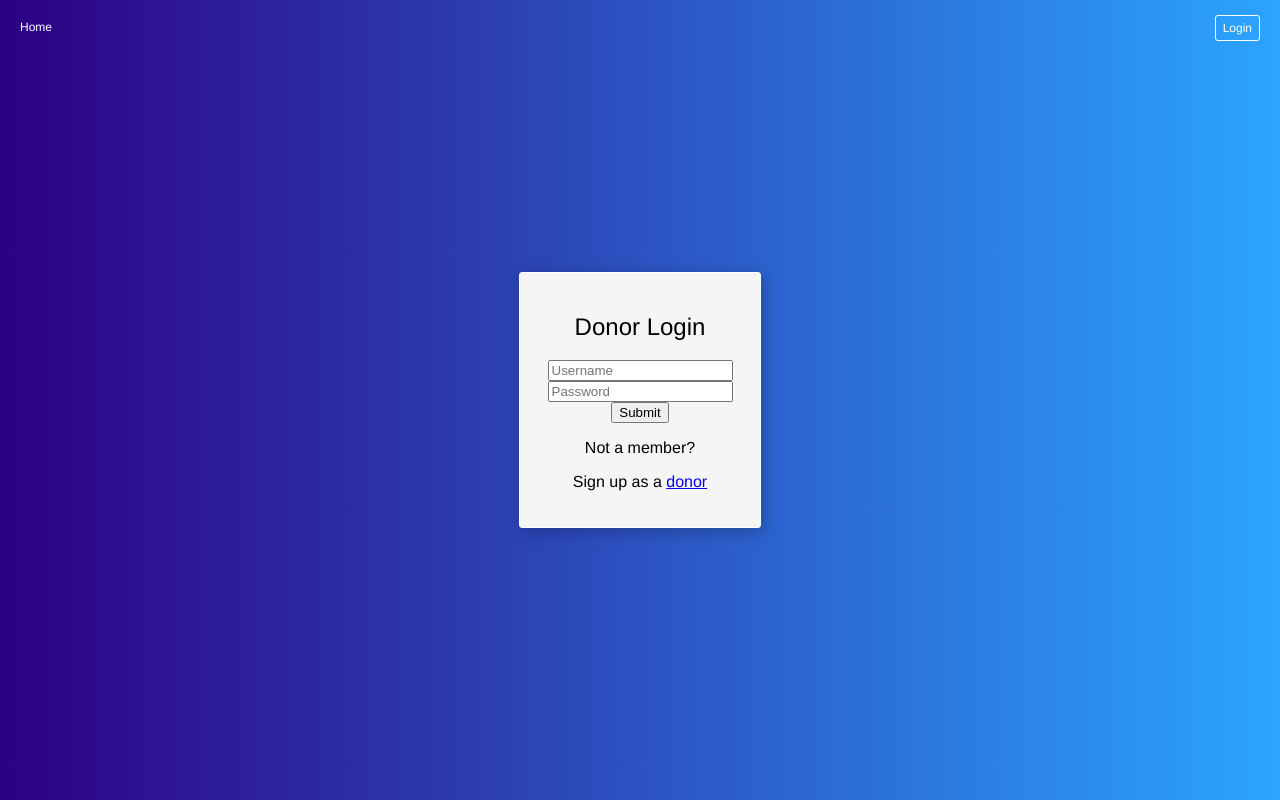
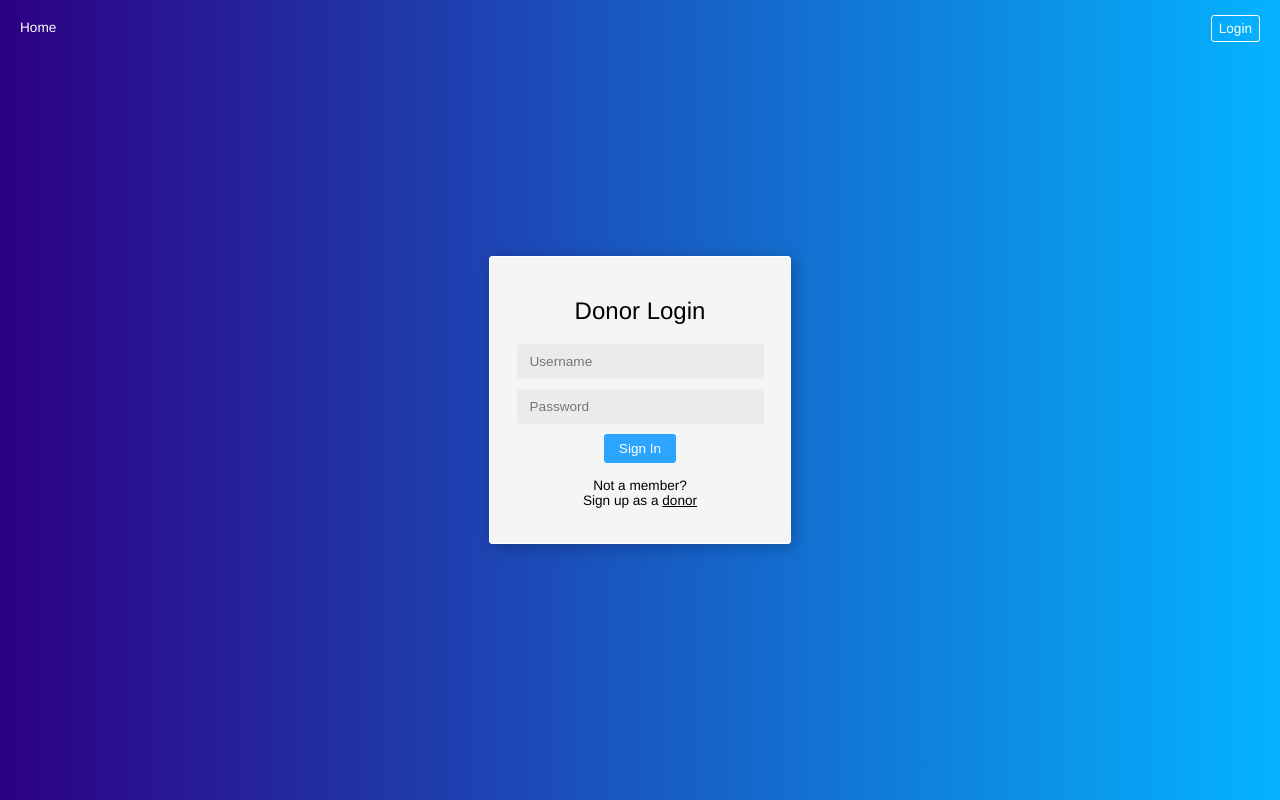
Before and after one commit to AdamTowers/donatr-front-end, a React (Create React App) app: page /donor-login in a window 1280 px wide. Built offline with nearby package versions, Linux system fonts and the light colour scheme.

Commit message:
donor register form styling

```diff
--- a/src/components/DonorLogin.js
+++ b/src/components/DonorLogin.js
@@ -52,6 +52,7 @@ export default class DonorLogin extends Component {
           <form onSubmit={(event) => this.handleSubmit(event)}>
             <h2>Donor Login</h2>
             <input
+              className='text-input'
               type='text'
               name='username'
               value={this.state.username}
@@ -59,18 +60,19 @@ export default class DonorLogin extends Component {
               onChange={(event) => this.handleChange(event)}
             />
             <input
+              className='text-input'
               type='password'
               name='password'
               value={this.state.password}
               placeholder='Password'
               onChange={(event) => this.handleChange(event)}
             />
-            <input type='submit' />
+          <input className='submit-button' type='submit' value='Sign In' />
           </form>
-          { this.state.error ? <p>{this.state.error}</p> : ''}
-          <div>
-            <p>Not a member?</p>
-            <p>Sign up as a <NavLink to='/donor-register'>donor</NavLink></p>
+          { this.state.error ? <div className='errors-box'><p>{this.state.error}</p></div> : ''}
+          <div className='sign-up'>
+            <p>Not a member?<br/>
+            Sign up as a <NavLink to='/donor-register'>donor</NavLink></p>
           </div>
         </div>
       </div>
--- a/src/components/DonorRegister.js
+++ b/src/components/DonorRegister.js
@@ -57,7 +57,9 @@ export default class UserRegister extends Component {
         <div className='card register'>
           <form onSubmit={(event) => this.handleSubmit(event)}>
             <h2>Donor Registration</h2>
+            <div class='flex'>
               <input
+                className='text-input text-input-flex'
                 type='text'
                 name='username'
                 value={this.state.username}
@@ -65,6 +67,7 @@ export default class UserRegister extends Component {
                 onChange={(event) => this.handleChange(event)}
               />
               <input
+                className='text-input text-input-flex-half'
                 type='text'
                 name='first_name'
                 value={this.state.first_name}
@@ -72,6 +75,7 @@ export default class UserRegister extends Component {
                 onChange={(event) => this.handleChange(event)}
               />
               <input
+                className='text-input text-input-flex-half'
                 type='text'
                 name='last_name'
                 value={this.state.last_name}
@@ -79,6 +83,7 @@ export default class UserRegister extends Component {
                 onChange={(event) => this.handleChange(event)}
               />
               <input
+                className='text-input text-input-flex'
                 type='text'
                 name='email'
                 value={this.state.email}
@@ -86,15 +91,21 @@ export default class UserRegister extends Component {
                 onChange={(event) => this.handleChange(event)}
               />
               <input
+                className='text-input text-input-flex'
                 type='password'
                 name='password'
                 value={this.state.password}
                 placeholder='Password'
                 onChange={(event) => this.handleChange(event)}
               />
-          <input type='submit' value='Sign Up'/>
+            </div>
+            <input
+              className='submit-button'
+              type='submit'
+              value='Sign Up'
+              />
           </form>
-          { this.state.errors.length > 0 ? <div>{errors}</div> : ''}
+          { this.state.errors.length > 0 ? <div className='errors-box'>{errors}</div> : ''}
         </div>
       </div>
     )
--- a/src/index.css
+++ b/src/index.css
@@ -23,7 +23,7 @@ h1, h2 {
 /* APP */
 
 .app-container {
-  background: linear-gradient(to right, #2D0083, #2BA5FF);
+  background: linear-gradient(to right, #2D0083, #04b3ff);
   position: absolute;
   min-height: 100%;
   min-width: 100%;
@@ -35,7 +35,7 @@ h1, h2 {
 .navbar {
   position: fixed;
   width: 100%;
-  font-size: .75em;
+  font-size: .85em;
   font-weight: 200;
   padding: 15px 0px;
   z-index: 1000;
@@ -83,7 +83,7 @@ h1, h2 {
 /* HOME HEADERS AND SEARCH BAR */
 
 .logo-container {
-  margin: 50px auto;
+  margin: 75px auto;
   color: white;
   text-shadow: 2px 2px 4px rgba(#2d0083, 0.75);
   font-weight: 200;
@@ -92,7 +92,7 @@ h1, h2 {
 .logo {
   margin-top: 0px;
   margin-bottom: -15px;
-  font-size: 3.75em;
+  font-size: 4em;
 }
 
 .tagline {
@@ -169,13 +169,73 @@ h1, h2 {
 .login {
   text-align: center;
   width: 50%;
-  max-width: 200px;
+  max-width: 260px;
+}
+
+.sign-up {
+  margin: 15px 0px;
+  font-size: .85em;
+}
+
+.sign-up a {
+  color: black;
+}
+
+.text-input {
+  display: block;
+  width: 85%;
+  margin: 10px auto;
+  padding: 10px 13px;
+  font-size: .85em;
+  font-weight: 300;
+  border-style: none;
+  border-radius: 3px;
+  background: rgb(235, 235, 235);
+}
+
+.text-input-flex {
+  flex: 1;
+  flex-basis: 100%;
+  margin: 5px 5px;
+}
+
+.text-input-flex-half {
+  flex: 2;
+  flex-basis: 20%;
+  margin: 5px 5px;
+}
+
+.submit-button {
+  display: block;
+  border-style: none;
+  border-radius: 3px;
+  padding: 7px 15px;
+  font-size: .85em;
+  font-weight: 300;
+  color: white;
+  margin: 10px auto;
+  background: #2BA5FF;
 }
 
 .register {
   text-align: center;
   width: 80%;
-  max-width: 640px;
+  max-width: 600px;
+}
+
+.errors-box {
+  max-width: 400px;
+  margin: 0px auto;
+  width: 80%;
+  padding: 5px;
+  border: 1px solid red;
+  border-radius: 3px;
+}
+
+.errors-box p {
+  color: red;
+  font-size: .85em;
+  margin: 3px 0px;
 }
 
 .sm {
```
Lines whose indentation alone changed are shown as unchanged.
